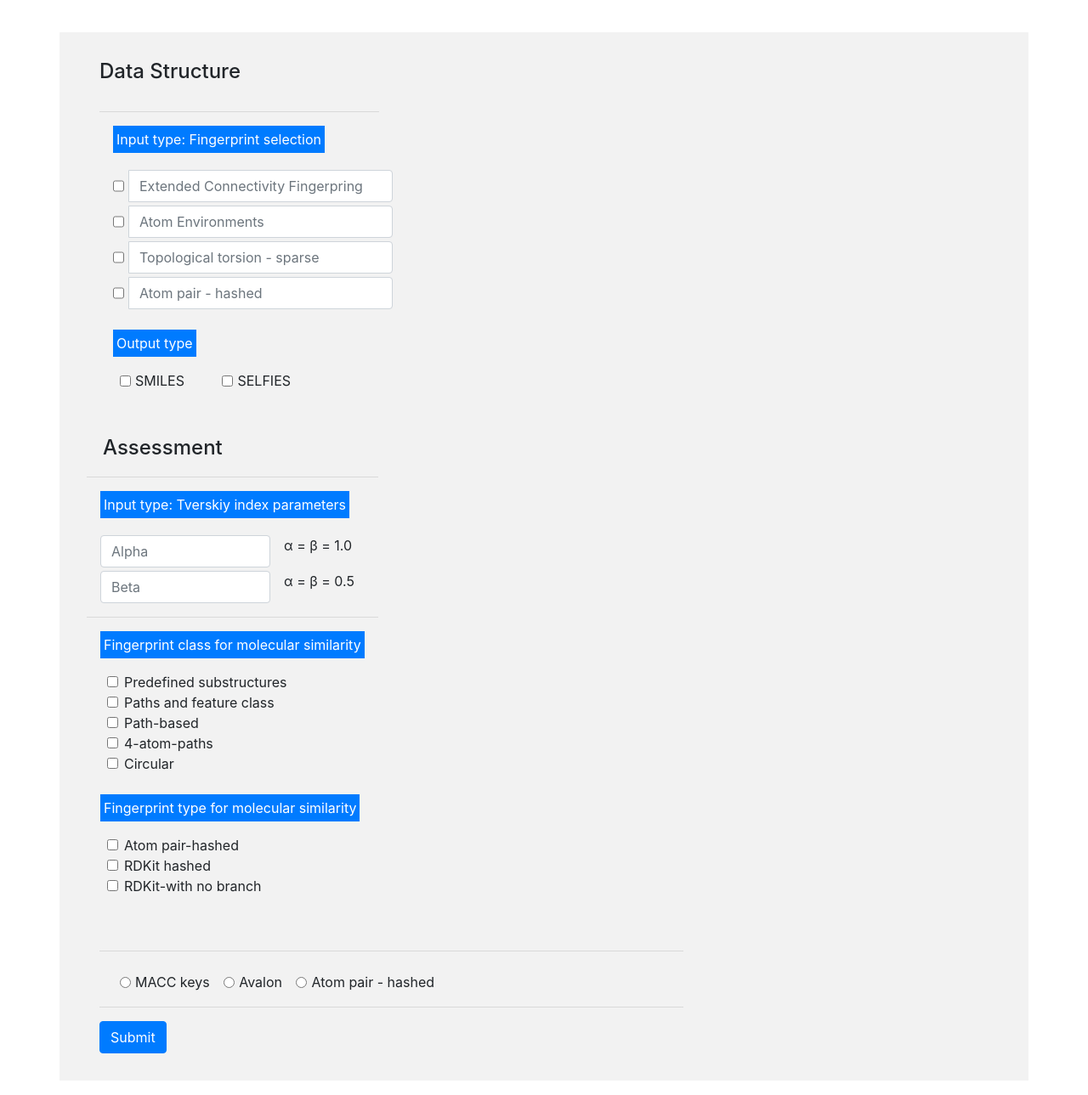
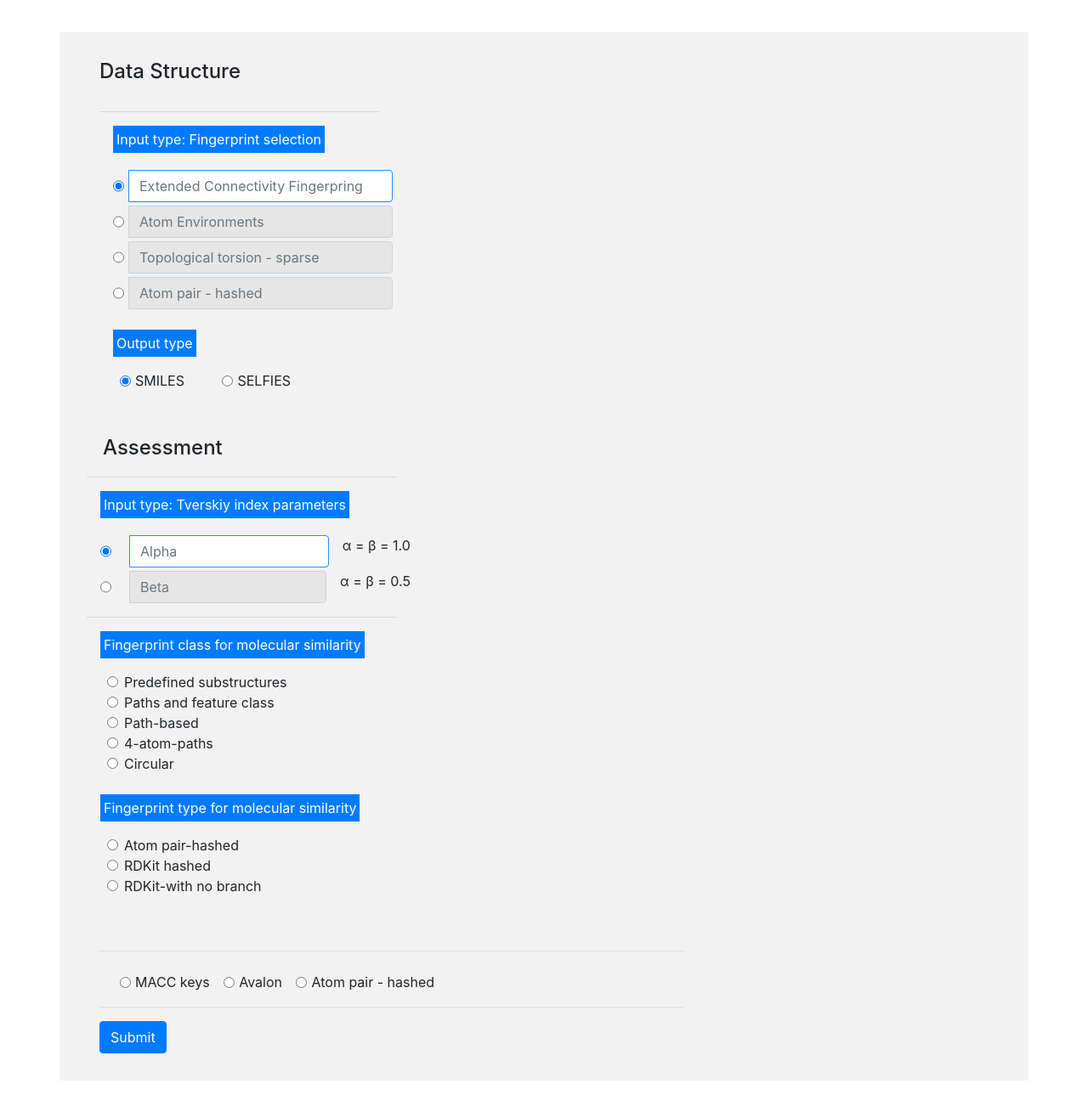
Before and after one commit to knu-lcbc/MolForge, a Flask app: page / in a window 1280 px wide. Shown: the part 200-1489 px from the top of the page at 85% size. Run offline with Flask 2, Linux system fonts and the light colour scheme; some libraries are stand-ins or nearby versions.

Commit message:
complete web

```diff
--- a/app.py
+++ b/app.py
@@ -41,33 +41,37 @@ def my_form_post():
     avalon = request.form['avalon']
     atom_hashed_pair = request.form['atom_hashed_pair'] """
 
-    fingerprint, f_output, index, class_mol_similarity = '', '', '', ''
+    fingerprint, model_type, index, input, class_mol_similarity = '', 'smiles', 'alpha', '',''
 
     #----------------------------
     #  Fingerprint
     #----------------------------
 
     if(request.form['fec']):
-        fingerprint = 'Extended-Connectivity Fingerprint(ECFP)'
+        fingerprint = "Extended-Connectivity Fingerprint(ECFP)"
+        input = request.form['fec']
 
     elif(request.form['fae']):
-        fingerprint = 'Atom environments'
+        fingerprint = "Atom environments"
+        input = request.form['fae']
 
-    elif(request.form['Topological torsion-sparse']):
-        fingerprint = 'TT'
+    elif(request.form['ftts']):
+        fingerprint = "Topological torsion-sparse"
+        input = request.form['Topological torsion-sparse']
 
     elif(request.form['fap']):
-        fingerprint = 'Atom pair-hashed'
+        fingerprint = "Atom pair-hashed"
+        input = request.form['fap']
 
     #----------------------------
     #  smiles
     #----------------------------
 
     if(request.form['smiles']):
-        f_output = 'smiles'
+        model_type = 'smiles'
 
     elif(request.form['selfies']):
-        f_output = 'selfies'
+        model_type = 'selfies'
 
     #----------------------------
     #  tverskiy index parameter
@@ -93,11 +97,9 @@ def my_form_post():
     elif(request.form.get('circular')):
         class_mol_similarity = 'circular'
 
-    input = '1 80 94 114 237 241 255 294 392 411 425 695 743 747 786 875 1057 1171 1238 1365 1380 1452 1544 1750 1773 1853 1873 1970'
-    result = model_call(input,fingerprint, f_output)
+    test_input = '1 80 94 114 237 241 255 294 392 411 425 695 743 747 786 875 1057 1171 1238 1365 1380 1452 1544 1750 1773 1853 1873 1970'
+    result = model_call(input, fingerprint, model_type)
 
-
-    #result = "Selected values are: " + fingerprint + ' '+ f_output + '  '+  index + '  '+  class_mol_similarity
 
     return(render_template('result.html', variable=result))
 
--- a/templates/index.html
+++ b/templates/index.html
@@ -58,6 +58,17 @@
             justify-content: space-around;
             align-items: center;
         }
+
+        .form-check-input + input {
+            pointer-events: none;
+            background-color: rgba(0,0,0,0.05);
+        }
+
+        .form-check-input:checked + input {
+            border: solid 1px dodgerblue;
+            background-color: white;
+            pointer-events: auto;
+        }
     </style>
 </head>
 
@@ -92,25 +103,25 @@
 
                         <div class="pt-1">
                             <div class="mx-3 form-check-inline input-group">
-                                <input class="form-check-input" type="checkbox" name="fec" value="" aria-label="Checkbox for following text input" />
+                                <input class="form-check-input" type="radio" checked name="form-check" value="fec" aria-label="Checkbox for following text input" />
                                 <input type="text" class="form-control" name="fec" placeholder="Extended Connectivity Fingerpring" value="">
                             </div>
                         </div>
                         <div class="pt-1">
                             <div class="mx-3 form-check-inline input-group">
-                                <input class="form-check-input" type="checkbox" value="" aria-label="Checkbox for following text input" />
+                                <input class="form-check-input" type="radio" name="form-check" value="fae" aria-label="Checkbox for following text input" />
                                 <input type="text" class="form-control" name="fae" placeholder="Atom Environments" value="">
                             </div>
                         </div>
                         <div class="pt-1">
                             <div class="mx-3 form-check-inline input-group">
-                                <input class="form-check-input" type="checkbox" value="" aria-label="Checkbox for following text input" />
+                                <input class="form-check-input" type="radio" name="form-check" value="ftts" aria-label="Checkbox for following text input" />
                                 <input type="text" class="form-control" name="ftts" placeholder="Topological torsion - sparse" value="">
                             </div>
                         </div>
                         <div class="pt-1">
                             <div class="mx-3 form-check-inline input-group">
-                                <input class="form-check-input" type="checkbox" value="" aria-label="Checkbox for following text input" />
+                                <input class="form-check-input" type="radio" name="form-check" value="fap" aria-label="Checkbox for following text input" />
                                 <input type="text" class="form-control" name="fap" placeholder="Atom pair - hashed" value="">
                             </div>
 
@@ -119,12 +130,14 @@
                             <label class="mx-3 p-1 mb-3 bg-primary text-white">Output type</label>
                         </div>
                         <div class="mx-4 form-check form-check-inline">
-                            <input class="form-check-input" type="checkbox" name="smiles">
-                            <label class="form-check-label"> SMILES </label>
+                            <input class="form-check-input" type="radio" checked name="form-check-1">
+                            <input class="text" type="hidden"  name="smiles">
+                            <label class="form-check-label" name="smiles"> SMILES </label>
                         </div>
                         <div class="mx-3 form-check form-check-inline">
-                            <input class="form-check-input" type="checkbox" name="selfies">
-                            <label class="form-check-label"> SELFIES </label>
+                            <input class="form-check-input" type="radio" name="form-check-1" value="selfies">
+                            <input class="text" type="hidden"  name="selfies">
+                            <label class="form-check-label" name="selfies"> SELFIES </label>
                         </div>
 
                     </div>
@@ -135,13 +148,21 @@
                     <div class="mb-5">
                         <hr class="mb-3">
                         <label class="mx-3 p-1 mb-3 bg-primary text-white">Input type: Tverskiy index parameters</label>
-                        <div class="pt-1" style="display: flex;">
-                            <input type="text" class="mx-3 form-control" name="alpha" style="width: 200px;" placeholder="Alpha" value=""> α = β = 1.0
-                            <div class="invalid-feedback"> </div>
+                        <div class="pt-1">
+                            <div class="mx-3 form-check-inline input-group">
+                                <input class="form-check-input" type="radio" name="form-check-2" checked value="ftts" aria-label="Checkbox for following text input" />
+                                <input type="text" class="mx-3 form-control" name="alpha" style="width: 200px;" placeholder="Alpha" value=""> α = β = 1.0
+
+                            </div>
+
                         </div>
-                        <div class="pt-1" style="display: flex">
-                            <input type="text" class="mx-3 form-control" name="beta" style="width: 200px;" placeholder="Beta" value=""> α = β = 0.5
-                            <div class="invalid-feedback"> </div>
+                        <div class="pt-1">
+                            <div class="mx-3 form-check-inline input-group">
+                                <input class="form-check-input" type="radio" name="form-check-2" value="ftts" aria-label="Checkbox for following text input" />
+                                <input type="text" class="mx-3 form-control" name="beta" style="width: 200px;" placeholder="Beta" value=""> α = β = 0.5
+
+                            </div>
+
                         </div>
 
                         <hr class="mb-3">
@@ -149,31 +170,31 @@
 
                         <div class="custom-control custom-checkbox">
                             <div class="form-check">
-                                <input class="form-check-input" type="checkbox" name="predefined_sub">
+                                <input class="form-check-input" type="radio" value="predefined_sub" name="form-check-3">
                                 <label class="form-check-label">
                                     Predefined substructures
                                 </label>
                             </div>
                             <div class="form-check">
-                                <input class="form-check-input" type="checkbox" name="path_feature">
+                                <input class="form-check-input" type="radio" value="path_feature" name="form-check-3">
                                 <label class="form-check-label">
                                     Paths and feature class
                                 </label>
                             </div>
                             <div class="form-check">
-                                <input class="form-check-input" type="checkbox" name="path_based">
+                                <input class="form-check-input" type="radio" value="path_based" name="form-check-3">
                                 <label class="form-check-label">
                                     Path-based
                                 </label>
                             </div>
                             <div class="form-check">
-                                <input class="form-check-input" type="checkbox" name="four_atom">
+                                <input class="form-check-input" type="radio" value="four_atom"  name="form-check-3">
                                 <label class="form-check-label">
                                    4-atom-paths
                                 </label>
                             </div>
                             <div class="form-check">
-                                <input class="form-check-input" type="checkbox" name="circular">
+                                <input class="form-check-input" type="radio" value="circular"  name="form-check-3">
                                 <label class="form-check-label">
                                     Circular
                                 </label>
@@ -186,19 +207,19 @@
 
                             <div class="custom-control custom-checkbox">
                                 <div class="form-check">
-                                    <input class="form-check-input" type="checkbox" name="atom_pair_hashed">
+                                    <input class="form-check-input" type="radio" value="atom_pair_hashed" name="form-check-4">
                                     <label class="form-check-label" >
                                         Atom pair-hashed
                                     </label>
                                 </div>
                                 <div class="form-check">
-                                    <input class="form-check-input" type="checkbox" name="rdk_with">
+                                    <input class="form-check-input" type="radio" value="rdk_with" name="form-check-4">
                                     <label class="form-check-label">
                                         RDKit hashed
                                     </label>
                                 </div>
                                 <div class="form-check">
-                                    <input class="form-check-input" type="checkbox" name="rdk_without">
+                                    <input class="form-check-input" type="radio" value="rdk_without" name="form-check-4">
                                     <label class="form-check-label">
                                         RDKit-with no branch
                                     </label>
@@ -244,43 +265,7 @@
 </div>
 <script type="text/javascript">
     function submitInput(){
-        //Fingerprints
-        var fec = document.forms["main"]["fec"].value;
-        var fae = document.forms["main"]["fae"].value;
-        var ftts = document.forms["main"]["ftts"].value;
-        var fae = document.forms["main"]["fae"].value;
 
-        //Output
-        var sm = document.forms["main"]["smiles"].value;
-        var sf = document.forms["main"]["selfies"].value;
-
-        //alph_beta
-        var alpha = document.forms["main"]["alpha"].value;
-        var beta = document.forms["main"]["beta"].value;
-
-        //pthers
-        var ps = document.forms["main"]["predefined_sub"].value;
-        var pf = document.forms["main"]["path_feature"].value;
-        var pb = document.forms["main"]["path_based"].value;
-        var fa = document.forms["main"]["four_atom"].value;
-        var c = document.forms["main"]["circular"].value;
-
-        if(fec == "" && fae == "" && ftts == "" && fae == ""){
-            alert("Please select at least one fingerprint");
-            return false;
-        } else if(sm == "" && sf == ""){
-            alert("Please select at lease one output")
-            return false;
-        } else if(alpha == "" && beta == ""){
-            alert("Please select at lease one index parameter")
-            return false;
-        } else if(ps == "" && pf == ""&& pb == ""&& fa == "" && c == ""){
-            alert("Please select at lease Fingerprint class for molecular similarity")
-            return false;
-        }
-        else{
-            document.forms.submit();
-        }
     }
 
 </script>
```
